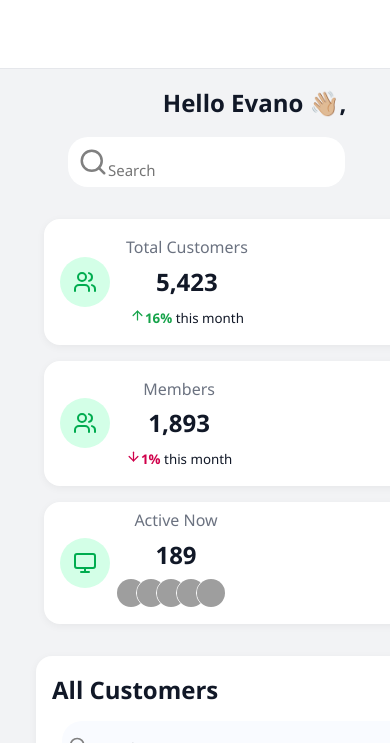
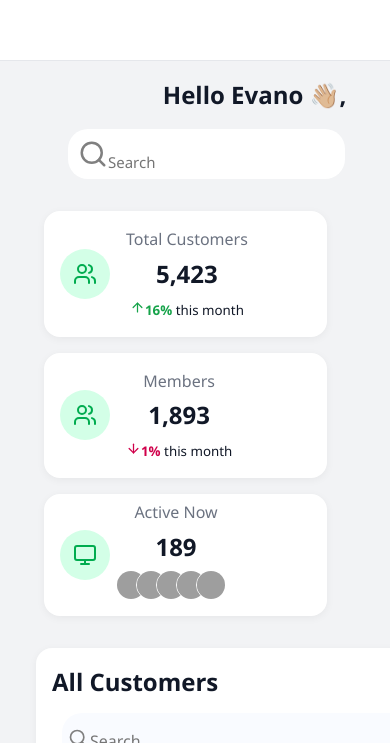
Before and after one commit to soliyana22/Signup_Login, a React (Vite) app: page /dashboard in a window 390 px wide. Shown: the part 101-844 px from the top of the page. Built offline with nearby package versions, Linux system fonts and the light colour scheme; grey boxes are pictures that could not be loaded.

Commit message:
commited

```diff
--- a/src/pages/Dashboard/Dashboard.css
+++ b/src/pages/Dashboard/Dashboard.css
@@ -749,7 +749,7 @@ th, td {
     flex-direction: column;
     height: auto;
     position: relative;
-    margin-top:48rem;
+    margin-top:47rem;
     margin-left: 15rem;
     text-align: center;
 
@@ -790,7 +790,7 @@ th, td {
   }
 
   .metric-card {
-    width: 50%;
+    width: 30%;
     flex-direction: row;
     padding: 1rem;
     margin-left: 2.5rem;
```
